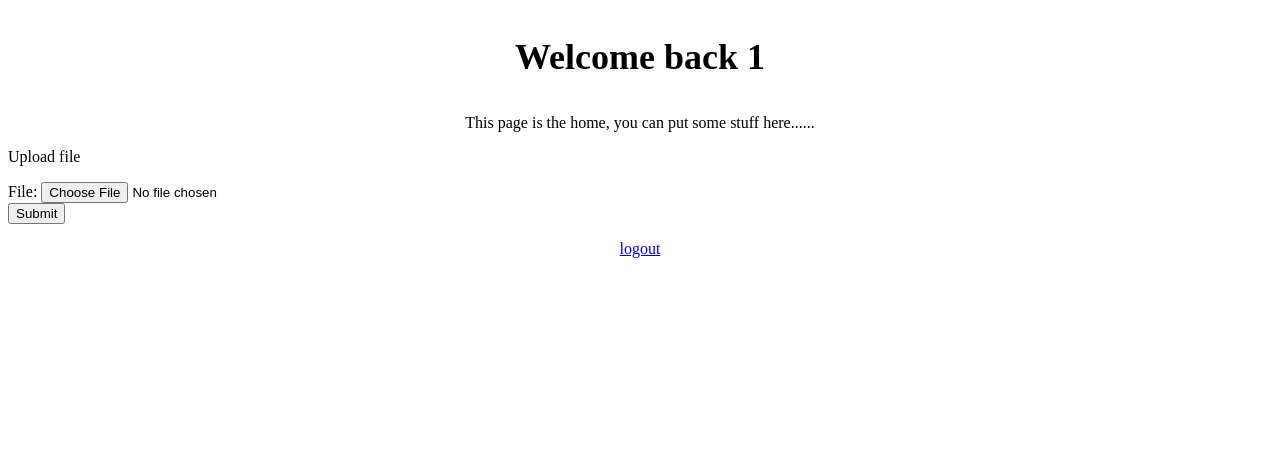
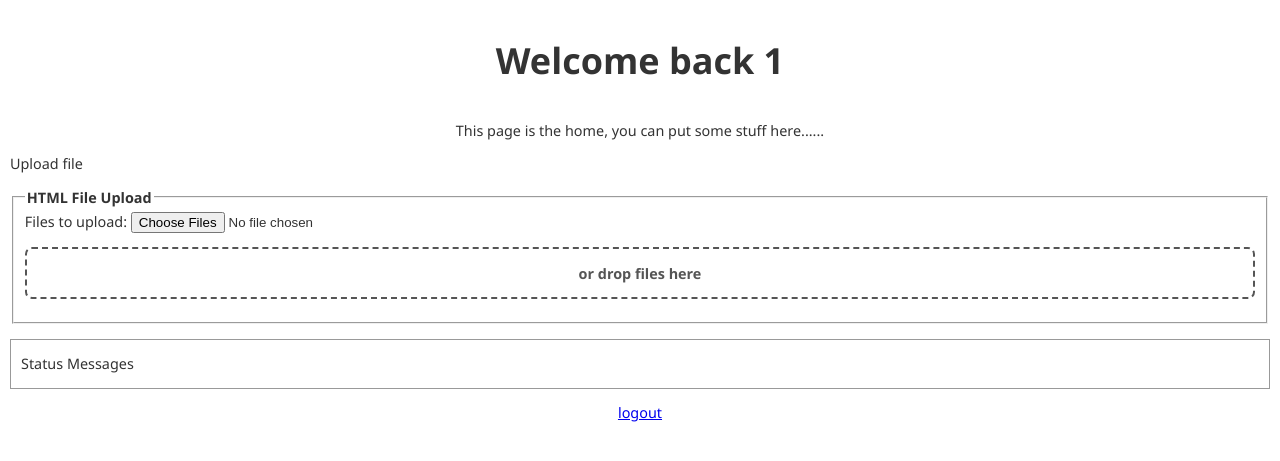
Before and after one commit to jainanupam/docbaserepo, a PHP site: page /home.php in a window 1280 px wide. Shown: the top 461 px of the page. Run offline with PHP 8.4, Linux system fonts and the light colour scheme; the visitor is signed in with stand-in values (Sample User, id 1); some libraries are stand-ins or nearby versions.

Commit message:
Updated code to reflect changes done in folder structure

```diff
--- a/Application/src/css/styles.css
+++ b/Application/src/css/styles.css
@@ -83,7 +83,7 @@ pre
 	margin: 2px 0;
 	border: 1px inset #446;
 	border-radius: 5px;
-	background: #eee url("progress.png") 100% 0 repeat-y;
+	background: #eee url("\images\progress.png") 100% 0 repeat-y;
 }
 
 #progress p.success
--- a/Application/src/home.php
+++ b/Application/src/home.php
@@ -7,13 +7,13 @@
 <meta http-equiv="Content-Type" content="text/html; charset=iso-8859-1" />
 <title>Welcome!</title>
 <style type="text/css">
-<!--
-.style1 {
+<!--.style1 {
 	font-size: 36px;
 	font-weight: bold;
 }
 -->
 </style>
+<link rel="stylesheet" type="text/css" media="all" href="css\styles.css" />
 </head>
 
 <body>
@@ -21,12 +21,30 @@
  </p>
 <p align="center">This page is the home, you can put some stuff here......</p>
 <p>Upload file</p>
-<form method='post' enctype='multipart/form-data' action='file_upload.php'>
+<form id="upload" method='post' enctype='multipart/form-data' action='file_upload.php'>
+<fieldset>
+<legend>HTML File Upload</legend>
+<input type="hidden" id="MAX_FILE_SIZE" name="MAX_FILE_SIZE" value="30000000" />
+<div>
+	<label for="file_upload">Files to upload:</label>
+	<input type="file" id="file_upload" name="file_upload[]" multiple="multiple" />
+	<div id="filedrag">or drop files here</div>
+</div>
+<div id="submitbutton">
+	<button type="submit">Upload Files</button>
+</div>
+</fieldset>
 	<!-- MAX_FILE_SIZE must precede the file input field -->
-    <input type="hidden" name="MAX_FILE_SIZE" value="3000000" />
+    <!--<input type="hidden" name="MAX_FILE_SIZE" value="3000000" />
     File: <input type='file' name='file_upload'><br/>
-    <input type='submit'>
+    <input type='submit'>-->
 </form>
+<div id="progress"></div>
+<div id="messages">
+<p>Status Messages</p>
+</div>
+
 <p align="center"><a href="index.php">logout</a></p>
+<script src="js\filedrag.js"></script>
 </body>
 </html>
```
